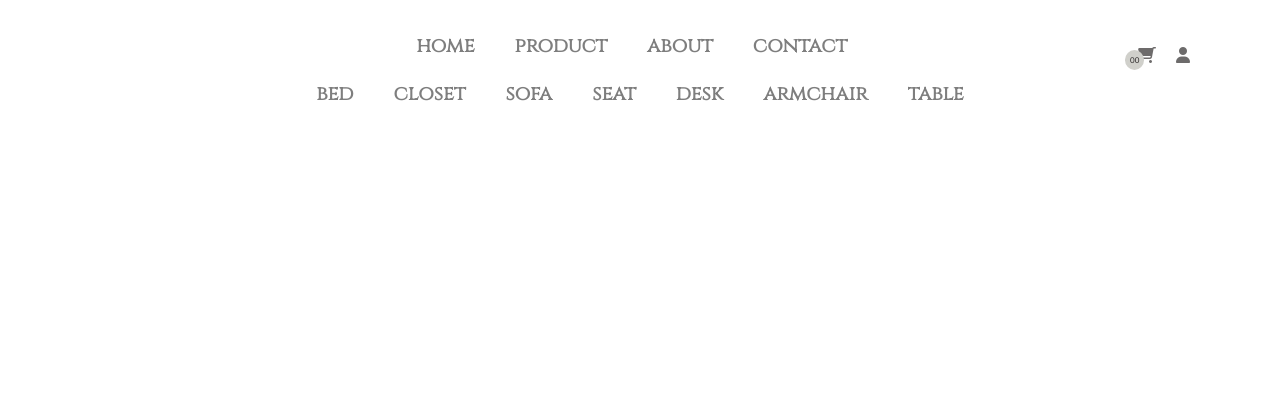
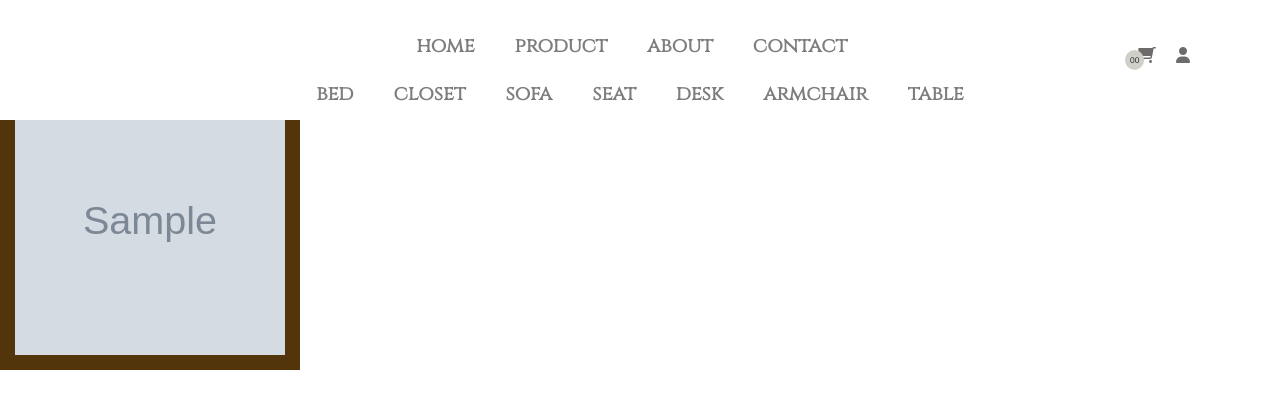
Before and after one commit to iustina-d/COVER-AJAX-Website, a Flask app: page /search in a window 1280 px wide. Shown: the top 409 px of the page. Run offline with Flask 2, Linux system fonts and the light colour scheme; grey boxes marked "Sample" are stand-in pictures; a database or web service that is not in the repository returns one stand-in record (values such as "Sample title"); some libraries are stand-ins or nearby versions.

Commit message:
create the navbar for the search page and connect the file to CSS

```diff
--- a/templates/products.html
+++ b/templates/products.html
@@ -14,14 +14,16 @@
       src="https://kit.fontawesome.com/ae97ef602e.js"
       crossorigin="anonymous"
     ></script>
+    <link rel="stylesheet" href="/static/css/home.css" />
     <link rel="stylesheet" href="/static/css/prosucts.css" />
     <title>Products</title>
   </head>
+  <body>
     <nav class="navbar bg">
       <div class="first-row">
         <ul class="links-container">
-        <li class="link-item active"><a href="#" class="link">home</a></li>
-        <li class="link-item"><a href="#" class="link">product</a></li>
+          <li class="link-item active"><a href="/" class="link">home</a></li>
+          <li class="link-item"><a href="/search" class="link">product</a></li>
           <li class="link-item"><a href="#" class="link">about</a></li>
           <li class="link-item"><a href="#" class="link">contact</a></li>
         </ul>
@@ -47,6 +49,19 @@
         </ul>
       </div>
     </nav>
+    <section class="search-listing">
+      <h1 class="section-title">Products</h1>
+      <div class="product-container">
+        {% for product in products %}
+        <a href="{{url_for('product',id=product.id)}}">
+          <div class="product-card">
+            <img src="{{product.image}}" alt="" class="product-img" />
+            <p class="product-price">$ {{product.price}}</p>
+          </div>
+        </a>
+        {% endfor %}
+      </div>
+    </section>
     <script src="/static/js/products.js"></script>
-  <body></body>
+  </body>
 </html>
```
Lines whose indentation alone changed are shown as unchanged.
